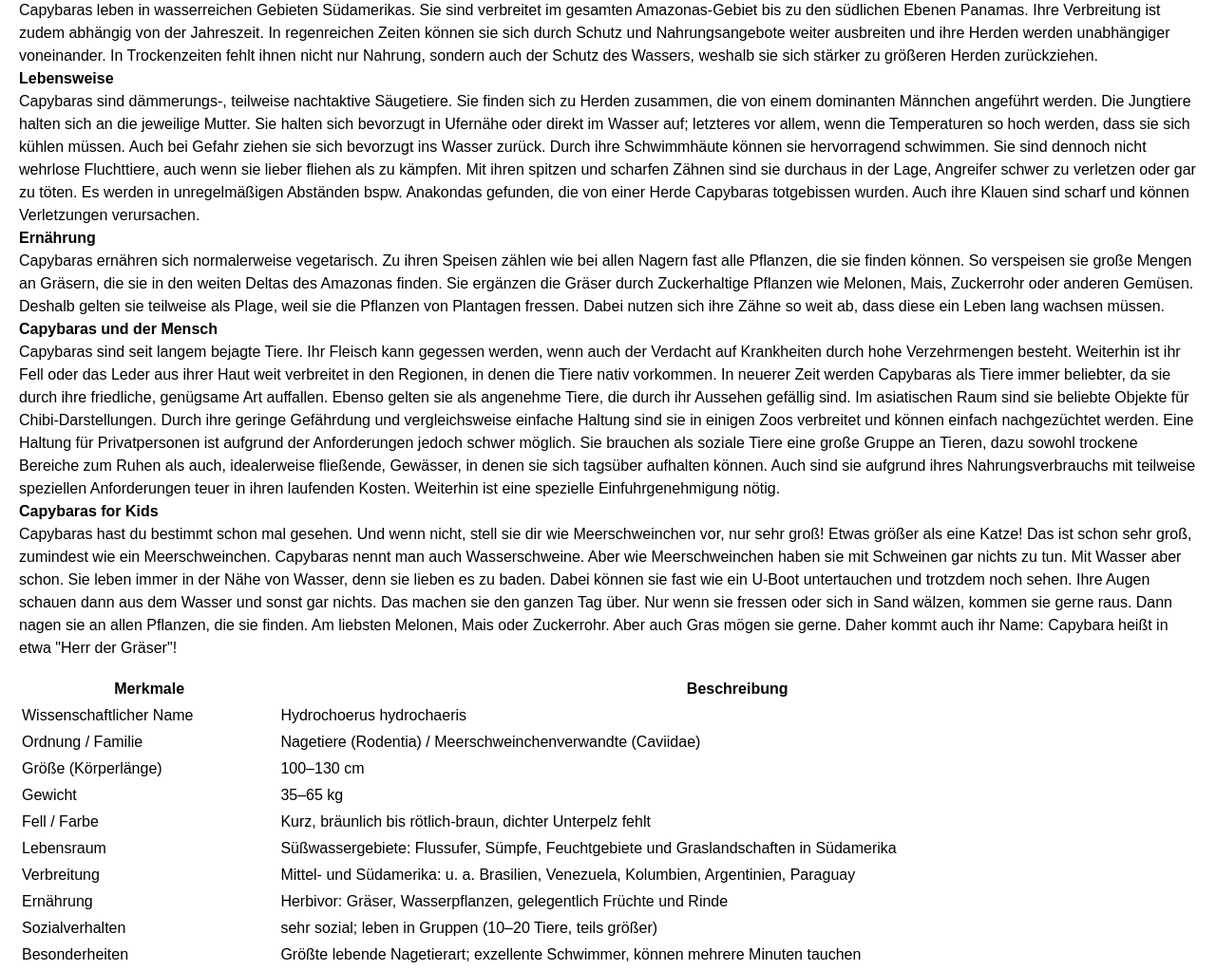
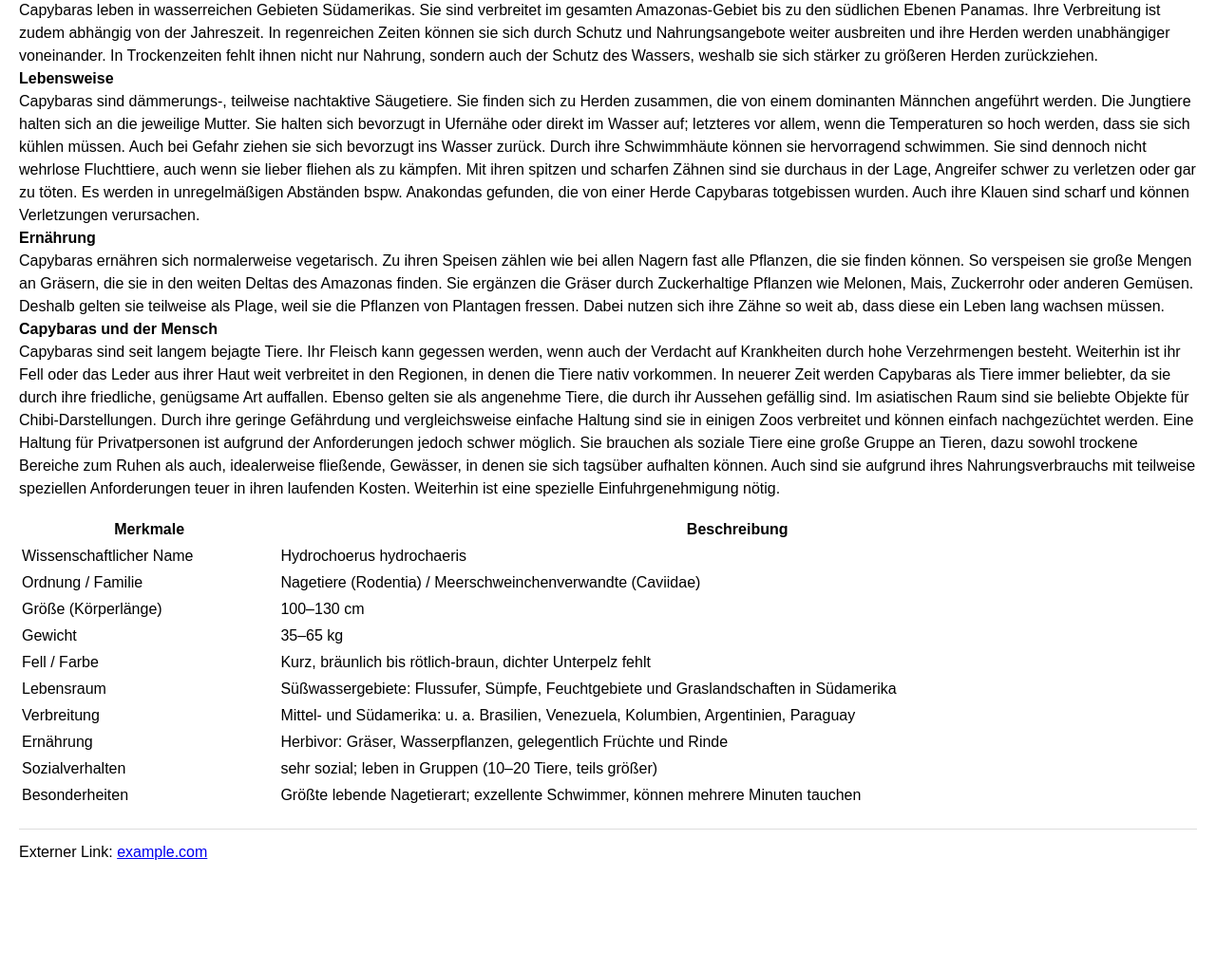
Before and after one commit to pjanura/capybara, a plain HTML site: page index.html in a window 1280 px wide. Shown: the part 612-1634 px from the top of the page at 95% size. After the commit the page ends 1542 px from the top, so only its background shows below. Drawn offline with Linux system fonts and the light colour scheme.

Commit message:
Update index.html

```diff
--- a/index.html
+++ b/index.html
@@ -56,14 +56,6 @@ Martin Thurnherr / cc-by-sa-4.0 / Commons.wikimedia.org
       Im asiatischen Raum sind sie beliebte Objekte für Chibi-Darstellungen. Durch ihre geringe Gefährdung und vergleichsweise einfache Haltung sind sie in einigen Zoos verbreitet und können einfach nachgezüchtet werden.
       Eine Haltung für Privatpersonen ist aufgrund der Anforderungen jedoch schwer möglich. Sie brauchen als soziale Tiere eine große Gruppe an Tieren, dazu sowohl trockene Bereiche zum Ruhen als auch, idealerweise fließende,
       Gewässer, in denen sie sich tagsüber aufhalten können. Auch sind sie aufgrund ihres Nahrungsverbrauchs mit teilweise speziellen Anforderungen teuer in ihren laufenden Kosten. Weiterhin ist eine spezielle Einfuhrgenehmigung nötig. <br />
-
-        <b>Capybaras for Kids </b> <br />
-                Capybaras hast du bestimmt schon mal gesehen. Und wenn nicht, stell sie dir wie Meerschweinchen vor, nur sehr groß! Etwas größer als eine Katze! Das ist schon sehr groß, zumindest wie ein Meerschweinchen.
-      Capybaras nennt man auch Wasserschweine. Aber wie Meerschweinchen haben sie mit Schweinen gar nichts zu tun. Mit Wasser aber schon. Sie leben immer in der Nähe von Wasser, denn sie lieben es zu baden.
-      Dabei können sie fast wie ein U-Boot untertauchen und trotzdem noch sehen. Ihre Augen schauen dann aus dem Wasser und sonst gar nichts. Das machen sie den ganzen Tag über.
-      Nur wenn sie fressen oder sich in Sand wälzen, kommen sie gerne raus. Dann nagen sie an allen Pflanzen, die sie finden. Am liebsten Melonen, Mais oder Zuckerrohr. Aber auch Gras mögen sie gerne.
-      Daher kommt auch ihr Name: Capybara heißt in etwa "Herr der Gräser"! <br />
-
     </p>
 
     <table>
```
